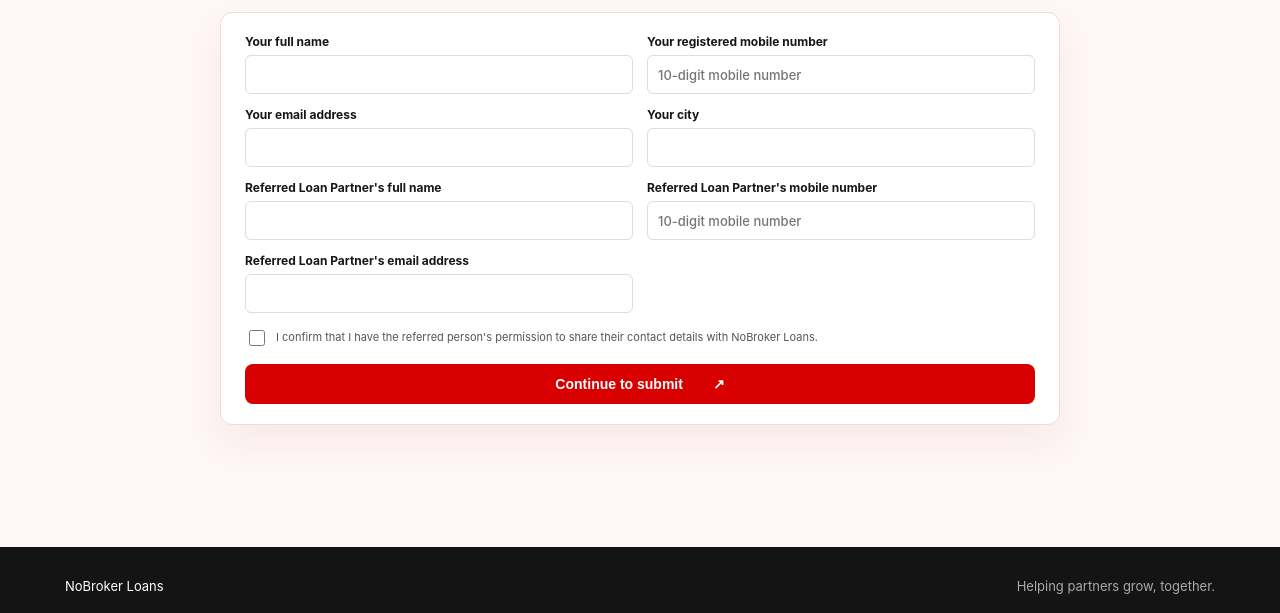
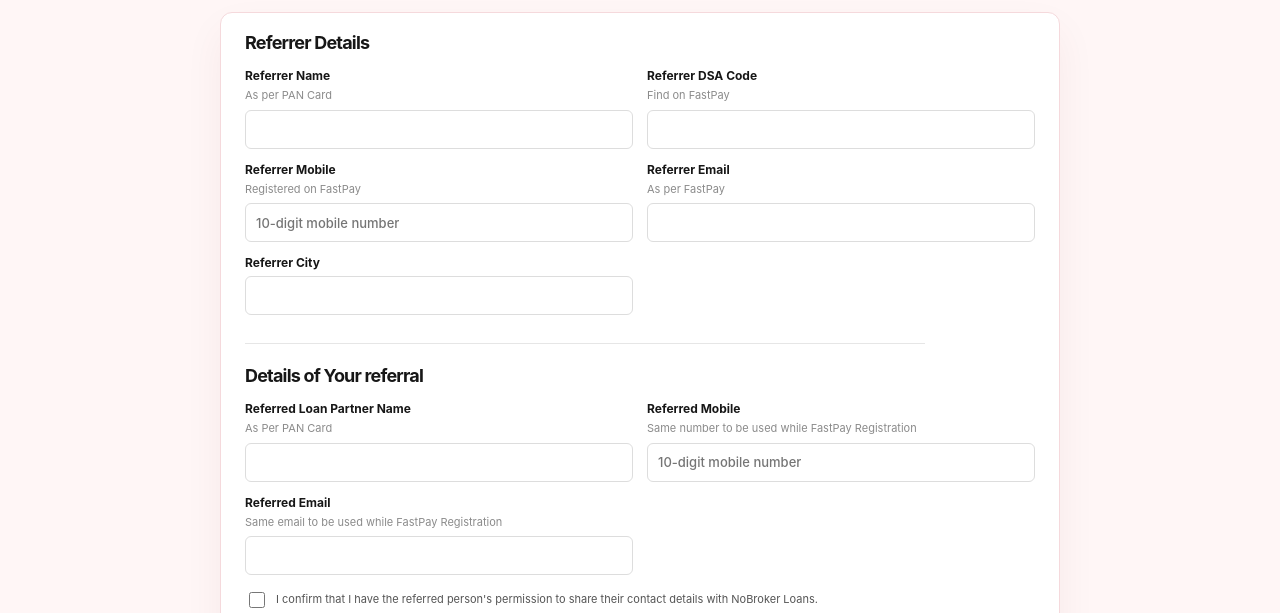
Before and after one commit to thegreatloanshark/referrals, a website: page form/index.html in a window 1280 px wide. Shown: the part 187-800 px from the top of the page. Drawn offline with Linux system fonts and the light colour scheme.

Commit message:
Update index.html

```diff
--- a/form/index.html
+++ b/form/index.html
@@ -1,14 +1,19 @@
-<!doctype html><html lang="en"><head><meta charset="utf-8"><meta name="viewport" content="width=device-width,initial-scale=1"><meta name="theme-color" content="#d80000"><meta name="description" content="NoBroker Loans partner referral program."><title>Referral form | NoBroker Loans</title><link rel="stylesheet" href="/styles.css"></head><body><header class="site-header"><div class="container header-inner"><a class="wordmark" href="/" aria-label="NoBroker Loans"><img src="/assets/nbl-logo.png" alt="NoBroker Loans" onerror="this.style.display='none';this.nextElementSibling.style.display='block'"><span class="brand-fallback" style="display:none">NoBroker Loans</span></a><nav class="header-nav"><a class="header-link" href="/form/">Referral form</a><a class="header-link" href="/landing/">About</a></nav></div></header><main><section class="form-page"><div class="container form-shell"><div class="form-top"><h1>Refer a Loan Partner.</h1><p>Enter your details and the Loan Partner’s details below.</p><p id="referrerLine" class="referrer" hidden></p></div><div class="form-card">
+<!doctype html><html lang="en"><head><meta charset="utf-8"><meta name="viewport" content="width=device-width,initial-scale=1"><meta name="theme-color" content="#d80000"><meta name="description" content="NoBroker Loans partner referral program."><title>Referral form | NoBroker Loans</title><link rel="stylesheet" href="/styles.css"><style>.field-hint{display:block;margin:-2px 0 2px;font-size:13px;font-weight:400;color:#666}.form-section-title{margin:0 0 14px;font-size:18px;font-weight:700}.referral-fields+.form-section-title{margin-top:28px;padding-top:22px;border-top:1px solid #e6e6e6}</style></head><body><header class="site-header"><div class="container header-inner"><a class="wordmark" href="/" aria-label="NoBroker Loans"><img src="/assets/nbl-logo.png" alt="NoBroker Loans" onerror="this.style.display='none';this.nextElementSibling.style.display='block'"><span class="brand-fallback" style="display:none">NoBroker Loans</span></a><nav class="header-nav"><a class="header-link" href="/form/">Referral form</a><a class="header-link" href="/landing/">About</a></nav></div></header><main><section class="form-page"><div class="container form-shell"><div class="form-top"><h1>Refer a Loan Partner.</h1><p>Enter your details and the Loan Partner’s details below.</p><p id="referrerLine" class="referrer" hidden></p></div><div class="form-card">
 
 <form autocomplete="on" id="referralForm">
+<h2 class="form-section-title">Referrer Details</h2>
 <div class="referral-fields">
-<label class="field"><span>Your full name</span><input autocomplete="name" maxlength="100" name="referrerName" required="" type="text"/></label>
-<label class="field"><span>Your registered mobile number</span><input autocomplete="tel-national" inputmode="numeric" maxlength="10" name="referrerMobile" pattern="[6-9][0-9]{9}" placeholder="10-digit mobile number" required="" type="tel"/></label>
-<label class="field"><span>Your email address</span><input autocomplete="email" maxlength="180" name="referrerEmail" required="" type="email"/></label>
-<label class="field"><span>Your city</span><input autocomplete="address-level2" maxlength="100" name="referrerCity" required="" type="text"/></label>
-<label class="field"><span>Referred Loan Partner's full name</span><input maxlength="100" name="referredName" required="" type="text"/></label>
-<label class="field"><span>Referred Loan Partner's mobile number</span><input inputmode="numeric" maxlength="10" name="referredMobile" pattern="[6-9][0-9]{9}" placeholder="10-digit mobile number" required="" type="tel"/></label>
-<label class="field"><span>Referred Loan Partner's email address</span><input maxlength="180" name="referredEmail" required="" type="email"/></label>
+<label class="field"><span>Referrer Name</span><small class="field-hint">As per PAN Card</small><input autocomplete="name" maxlength="100" name="referrerName" required="" type="text"/></label>
+<label class="field"><span>Referrer DSA Code</span><small class="field-hint">Find on FastPay</small><input maxlength="50" name="referrerDsaCode" required="" type="text"/></label>
+<label class="field"><span>Referrer Mobile</span><small class="field-hint">Registered on FastPay</small><input autocomplete="tel-national" inputmode="numeric" maxlength="10" name="referrerMobile" pattern="[6-9][0-9]{9}" placeholder="10-digit mobile number" required="" type="tel"/></label>
+<label class="field"><span>Referrer Email</span><small class="field-hint">As per FastPay</small><input autocomplete="email" maxlength="180" name="referrerEmail" required="" type="email"/></label>
+<label class="field"><span>Referrer City</span><input autocomplete="address-level2" maxlength="100" name="referrerCity" required="" type="text"/></label>
+</div>
+<h2 class="form-section-title">Details of Your referral</h2>
+<div class="referral-fields">
+<label class="field"><span>Referred Loan Partner Name</span><small class="field-hint">As Per PAN Card</small><input maxlength="100" name="referredName" required="" type="text"/></label>
+<label class="field"><span>Referred Mobile</span><small class="field-hint">Same number to be used while FastPay Registration</small><input inputmode="numeric" maxlength="10" name="referredMobile" pattern="[6-9][0-9]{9}" placeholder="10-digit mobile number" required="" type="tel"/></label>
+<label class="field"><span>Referred Email</span><small class="field-hint">Same email to be used while FastPay Registration</small><input maxlength="180" name="referredEmail" required="" type="email"/></label>
 </div>
 <label class="consent-field"><input name="consent" required="" type="checkbox"/><span>I confirm that I have the referred person's permission to share their contact details with NoBroker Loans.</span></label>
 <button class="btn btn-red full-width" id="submitReferral" type="submit">Continue to submit <span aria-hidden="true">↗</span></button>
```
